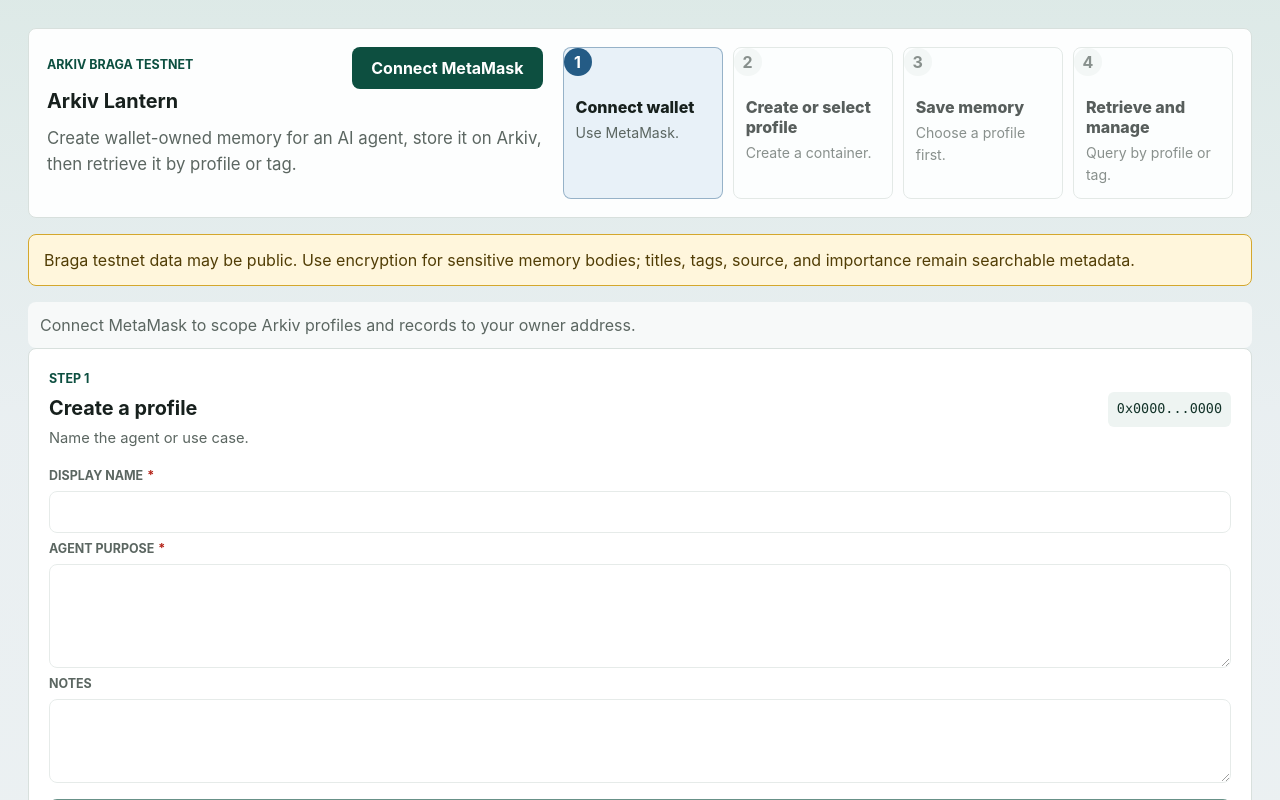
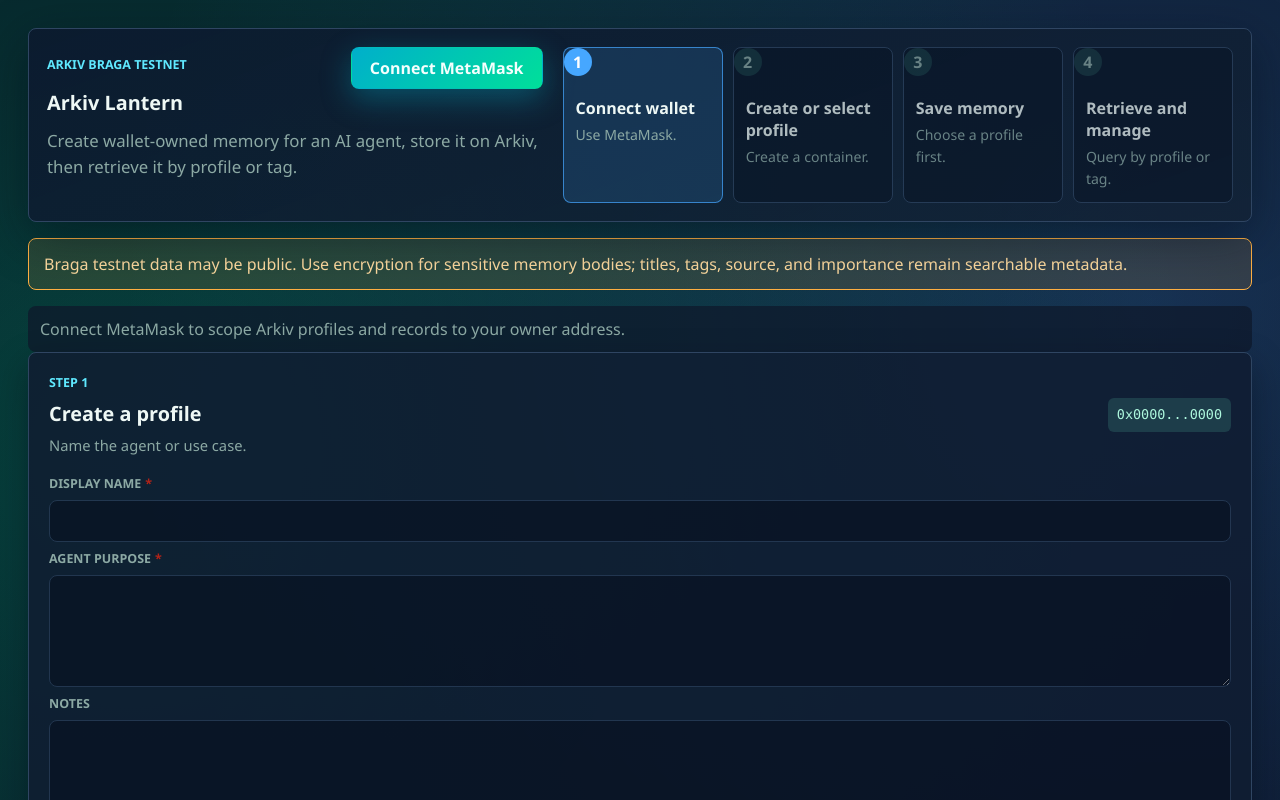
Before and after one commit to JR-Vickers/arkiv_lantern, a React (Vite) app: page / in a window 1280 px wide. Shown: the top 800 px of the page. Built offline with nearby package versions, Linux system fonts and the light colour scheme; what @arkiv-network/sdk would draw is missing.

Commit message:
Gave the UI a makeover

```diff
--- a/src/styles.css
+++ b/src/styles.css
@@ -1,23 +1,23 @@
 :root {
-  color: #17201d;
-  background: #f4f7f7;
+  color: #d8f4ed;
+  background: #070c1a;
   font-family:
-    Inter, ui-sans-serif, system-ui, -apple-system, BlinkMacSystemFont, "Segoe UI", sans-serif;
+    "Space Grotesk", "Sora", "Avenir Next", "Segoe UI", sans-serif;
   font-synthesis: none;
   text-rendering: optimizeLegibility;
   -webkit-font-smoothing: antialiased;
-  --ink: #17201d;
-  --muted: #5b6661;
-  --line: #d8e0dd;
-  --surface: #ffffff;
-  --soft: #eef4f2;
-  --accent: #16745d;
-  --accent-strong: #0d4f40;
-  --blue: #245b85;
-  --blue-soft: #e8f1f8;
-  --warning-bg: #fff6dc;
-  --warning-border: #d4a72c;
-  --danger: #9a2f28;
+  --ink: #eef8f5;
+  --muted: #8ca9a4;
+  --line: #2f4562;
+  --surface: rgba(16, 28, 50, 0.86);
+  --soft: rgba(101, 236, 194, 0.15);
+  --accent: #00df9a;
+  --accent-strong: #00afcb;
+  --blue: #46a7ff;
+  --blue-soft: rgba(70, 167, 255, 0.16);
+  --warning-bg: rgba(255, 176, 67, 0.13);
+  --warning-border: #ffb043;
+  --danger: #ff5f91;
 }
 
 * {
@@ -53,8 +53,10 @@ a {
   min-height: 100vh;
   padding: 28px;
   background:
-    linear-gradient(180deg, rgba(22, 116, 93, 0.1), rgba(36, 91, 133, 0.05) 420px, transparent),
-    #f4f7f7;
+    radial-gradient(circle at 10% 15%, rgba(0, 223, 154, 0.25), transparent 38%),
+    radial-gradient(circle at 90% 10%, rgba(70, 167, 255, 0.23), transparent 35%),
+    radial-gradient(circle at 40% 92%, rgba(255, 95, 145, 0.2), transparent 42%),
+    linear-gradient(180deg, #080d1d, #090f22 45%, #070b18);
 }
 
 .workspace {
@@ -77,7 +79,7 @@ a {
 
 .eyebrow {
   margin: 0 0 7px;
-  color: var(--accent-strong);
+  color: #5fe9ff;
   font-size: 0.78rem;
   font-weight: 750;
   letter-spacing: 0;
@@ -93,10 +95,11 @@ p {
 
 h1 {
   margin-bottom: 0;
-  color: var(--ink);
+  color: #f4fffc;
   font-size: clamp(2.15rem, 5vw, 4.4rem);
   line-height: 0.98;
   letter-spacing: 0;
+  text-shadow: 0 0 28px rgba(70, 167, 255, 0.2);
 }
 
 h2 {
@@ -144,21 +147,22 @@ p {
 .wallet-button,
 .primary-action {
   padding: 0 18px;
-  color: #ffffff;
-  background: var(--accent-strong);
+  color: #f5fffd;
+  background: linear-gradient(135deg, #00afcb, #00df9a);
+  box-shadow: 0 10px 30px rgba(0, 175, 203, 0.36);
 }
 
 .wallet-button:hover,
 .primary-action:hover {
-  background: var(--accent);
+  background: linear-gradient(135deg, #24ceff, #1effb3);
 }
 
 .secondary-action,
 .secondary-link {
   padding: 0 13px;
   border-color: var(--line);
-  color: var(--blue);
-  background: #ffffff;
+  color: #a9d9ff;
+  background: rgba(10, 20, 37, 0.9);
 }
 
 .secondary-action:hover,
@@ -192,7 +196,7 @@ textarea:disabled {
   padding: 13px 15px;
   border: 1px solid var(--warning-border);
   border-radius: 8px;
-  color: #513d05;
+  color: #ffdca0;
   background: var(--warning-bg);
   line-height: 1.5;
 }
@@ -202,7 +206,8 @@ textarea:disabled {
   padding: 14px;
   border: 1px solid var(--line);
   border-radius: 8px;
-  background: rgba(255, 255, 255, 0.8);
+  background: rgba(14, 25, 43, 0.85);
+  backdrop-filter: blur(6px);
 }
 
 .workflow-panel {
@@ -217,7 +222,8 @@ textarea:disabled {
   padding: 18px;
   border: 1px solid var(--line);
   border-radius: 8px;
-  background: rgba(255, 255, 255, 0.92);
+  background: linear-gradient(160deg, rgba(12, 26, 47, 0.9), rgba(18, 34, 53, 0.85));
+  box-shadow: 0 14px 50px rgba(3, 10, 23, 0.45);
 }
 
 .workflow-intro p:last-child {
@@ -245,7 +251,7 @@ textarea:disabled {
   min-width: 0;
   border: 1px solid var(--line);
   border-radius: 8px;
-  background: #fbfdfd;
+  background: rgba(9, 20, 37, 0.76);
   counter-increment: workflow;
 }
 
@@ -290,8 +296,8 @@ textarea:disabled {
 }
 
 .workflow-step.complete {
-  border-color: rgba(22, 116, 93, 0.42);
-  background: #f2faf7;
+  border-color: rgba(0, 223, 154, 0.66);
+  background: rgba(0, 223, 154, 0.12);
 }
 
 .workflow-step.complete::before {
@@ -300,7 +306,7 @@ textarea:disabled {
 }
 
 .workflow-step.current {
-  border-color: rgba(36, 91, 133, 0.42);
+  border-color: rgba(70, 167, 255, 0.7);
   background: var(--blue-soft);
 }
 
@@ -344,6 +350,7 @@ textarea:disabled {
   border: 1px solid var(--line);
   border-radius: 8px;
   background: var(--surface);
+  box-shadow: 0 14px 34px rgba(4, 10, 20, 0.4);
 }
 
 #step-1,
@@ -354,7 +361,7 @@ textarea:disabled {
 }
 
 .supporting-panel {
-  background: rgba(255, 255, 255, 0.82);
+  background: rgba(14, 25, 43, 0.82);
 }
 
 .details-summary {
@@ -431,7 +438,7 @@ details[open] > .details-summary::before {
 code,
 pre {
   border-radius: 6px;
-  color: #123228;
+  color: #aef8de;
   background: var(--soft);
   font-family: "SFMono-Regular", Consolas, "Liberation Mono", monospace;
   font-size: 0.84rem;
@@ -473,7 +480,7 @@ textarea {
   border: 1px solid var(--line);
   border-radius: 8px;
   color: var(--ink);
-  background: #ffffff;
+  background: rgba(7, 15, 30, 0.9);
 }
 
 input {
@@ -517,17 +524,17 @@ textarea:focus {
   padding: 11px 12px;
   border-radius: 8px;
   color: var(--muted);
-  background: #f7f9f9;
+  background: rgba(14, 25, 43, 0.75);
 }
 
 .operation-message.error {
   color: var(--danger);
-  background: #fff0ee;
+  background: rgba(255, 95, 145, 0.12);
 }
 
 .operation-message.success {
-  color: var(--accent-strong);
-  background: #ecf6f2;
+  color: #66ffd4;
+  background: rgba(0, 223, 154, 0.12);
 }
 
 .operation-message.loading,
@@ -625,12 +632,12 @@ dd {
   padding: 14px;
   border: 1px solid var(--line);
   border-radius: 8px;
-  background: #fbfdfd;
+  background: rgba(10, 21, 37, 0.75);
 }
 
 .profile-row.selected {
   border-color: var(--accent);
-  background: #f2faf7;
+  background: rgba(0, 223, 154, 0.1);
 }
 
 .profile-row p {
@@ -686,7 +693,7 @@ dd {
   border: 1px solid var(--line);
   border-radius: 8px;
   color: var(--muted);
-  background: #f7f9f9;
+  background: rgba(14, 25, 43, 0.7);
 }
 
 .privacy-state.locked {
@@ -765,7 +772,7 @@ dd {
   border: 1px solid var(--line);
   border-radius: 999px;
   color: var(--muted);
-  background: #ffffff;
+  background: rgba(9, 20, 37, 0.88);
   cursor: pointer;
   font-weight: 800;
 }
@@ -784,7 +791,7 @@ dd {
   align-items: start;
   justify-items: center;
   padding: 92px 18px 18px;
-  background: rgba(23, 32, 29, 0.18);
+  background: rgba(4, 8, 18, 0.62);
 }
 
 .inspect-popover {
@@ -794,8 +801,8 @@ dd {
   padding: 20px;
   border: 1px solid var(--line);
   border-radius: 8px;
-  background: rgba(255, 255, 255, 0.98);
-  box-shadow: 0 18px 60px rgba(18, 50, 40, 0.2);
+  background: linear-gradient(165deg, rgba(15, 28, 48, 0.98), rgba(8, 18, 34, 0.98));
+  box-shadow: 0 24px 80px rgba(0, 0, 0, 0.55);
 }
 
 .detail-grid {
@@ -822,7 +829,7 @@ pre {
 .decrypted-body {
   min-height: 110px;
   color: var(--ink);
-  background: #fbfdfd;
+  background: rgba(8, 20, 34, 0.85);
 }
 
 .link-list {
@@ -837,7 +844,7 @@ pre {
   border: 1px solid var(--line);
   border-radius: 8px;
   color: var(--blue);
-  background: #ffffff;
+  background: rgba(9, 20, 37, 0.9);
   font-weight: 750;
   text-decoration: none;
 }
```
